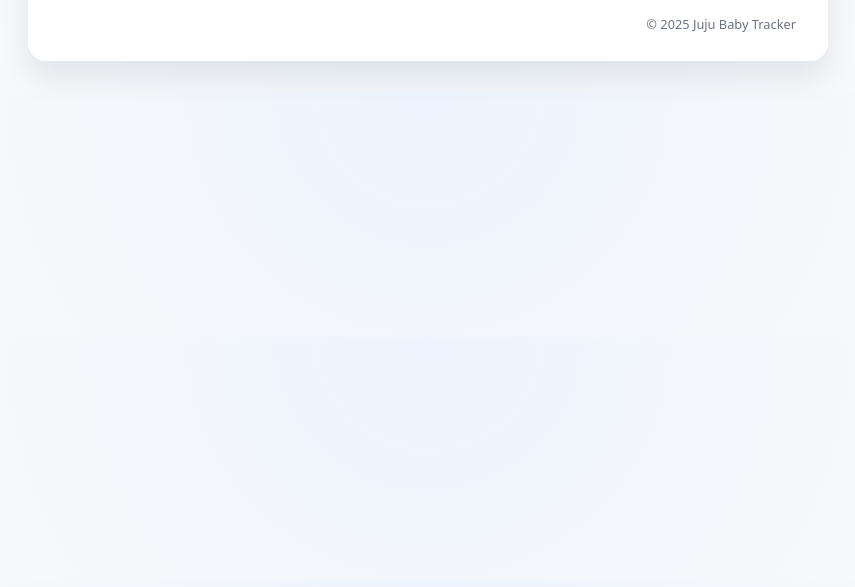
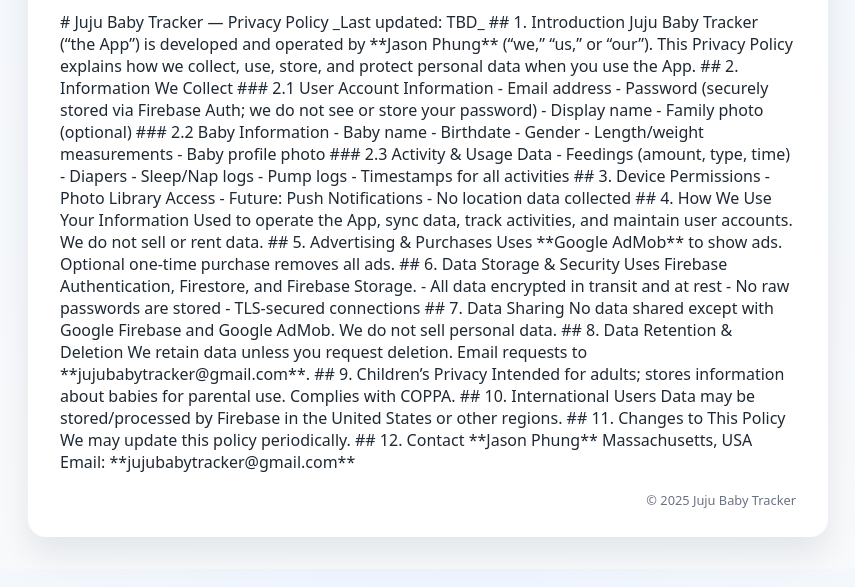
Before and after one commit to jphung617/juju-legal, a plain HTML site: page privacy-policy.html in a window 1280 px wide. Shown: the part 151-738 px from the top of the page, without its empty margins (212-1067 px from the left). Drawn offline with Linux system fonts and the light colour scheme.

Commit message:
Update privacy-policy.html

```diff
--- a/privacy-policy.html
+++ b/privacy-policy.html
@@ -21,7 +21,75 @@
         </div>
 
         <div class="content">
-          <!-- Paste the full Privacy Policy text we wrote here -->
+          # Juju Baby Tracker — Privacy Policy
+_Last updated: TBD_
+
+## 1. Introduction
+Juju Baby Tracker (“the App”) is developed and operated by **Jason Phung** (“we,” “us,” or “our”). This Privacy Policy explains how we collect, use, store, and protect personal data when you use the App.
+
+## 2. Information We Collect
+
+### 2.1 User Account Information
+- Email address
+- Password (securely stored via Firebase Auth; we do not see or store your password)
+- Display name
+- Family photo (optional)
+
+### 2.2 Baby Information
+- Baby name
+- Birthdate
+- Gender
+- Length/weight measurements
+- Baby profile photo
+
+### 2.3 Activity & Usage Data
+- Feedings (amount, type, time)
+- Diapers
+- Sleep/Nap logs
+- Pump logs
+- Timestamps for all activities
+
+## 3. Device Permissions
+- Photo Library Access
+- Future: Push Notifications
+- No location data collected
+
+## 4. How We Use Your Information
+Used to operate the App, sync data, track activities, and maintain user accounts.
+We do not sell or rent data.
+
+## 5. Advertising & Purchases
+Uses **Google AdMob** to show ads.
+Optional one-time purchase removes all ads.
+
+## 6. Data Storage & Security
+Uses Firebase Authentication, Firestore, and Firebase Storage.
+- All data encrypted in transit and at rest
+- No raw passwords are stored
+- TLS-secured connections
+
+## 7. Data Sharing
+No data shared except with Google Firebase and Google AdMob.
+We do not sell personal data.
+
+## 8. Data Retention & Deletion
+We retain data unless you request deletion.
+Email requests to **jujubabytracker@gmail.com**.
+
+## 9. Children’s Privacy
+Intended for adults; stores information about babies for parental use.
+Complies with COPPA.
+
+## 10. International Users
+Data may be stored/processed by Firebase in the United States or other regions.
+
+## 11. Changes to This Policy
+We may update this policy periodically.
+
+## 12. Contact
+**Jason Phung**
+Massachusetts, USA
+Email: **jujubabytracker@gmail.com**
         </div>
 
         <div class="footer">
```
